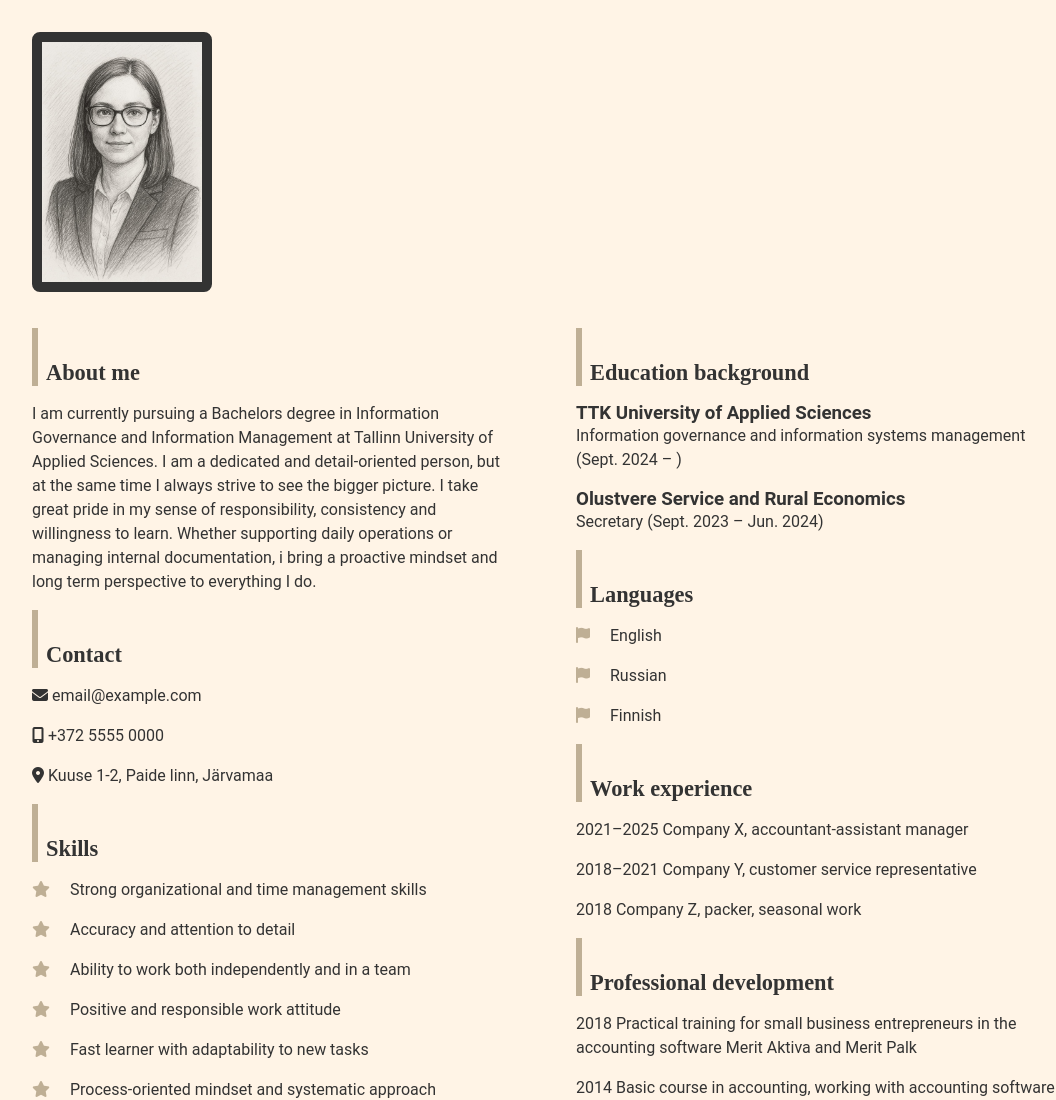
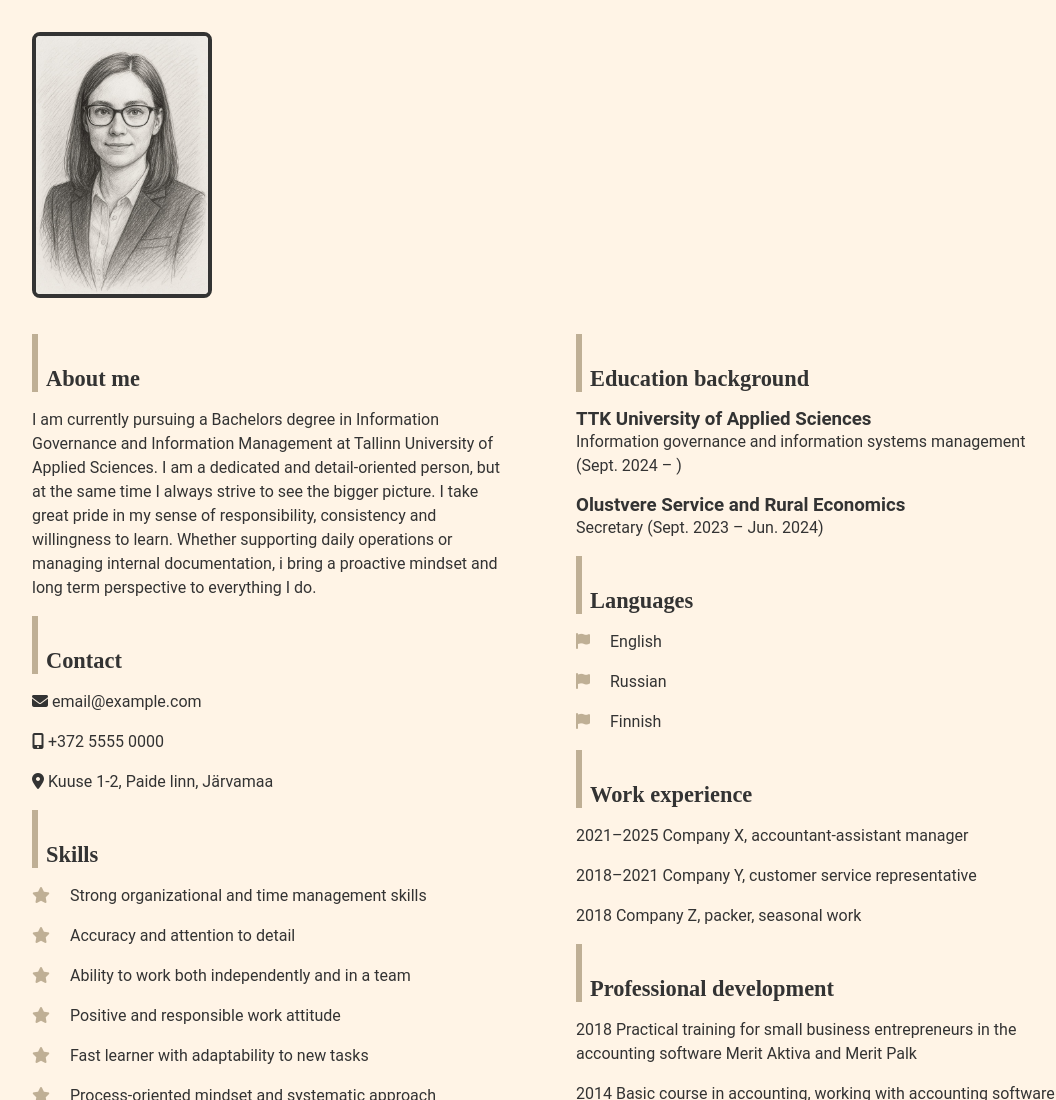
Before and after one commit to kaidiklausen-design/CV, a plain HTML site: page index.html in a window 1280 px wide. Shown: the top 1100 px of the page, without its empty margins (96-1152 px from the left). Drawn offline with Linux system fonts and the light colour scheme.

Commit message:
Update style.css

```diff
--- a/css/style.css
+++ b/css/style.css
@@ -30,7 +30,7 @@ body {
   width: 180px;
   border-radius: 8px;
   margin-bottom: 2rem;
-  border: 10px solid #333333;
+  border: 4px solid #333333;
 }
 
 
```
